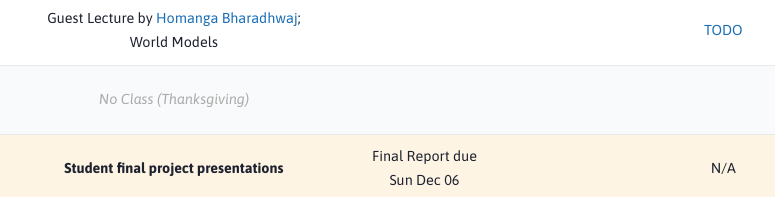
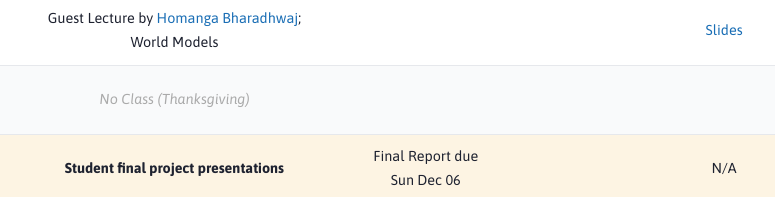
Before and after one commit to danielseita/danielseita.github.io, a plain HTML site: page csci645-fa2026.html in a window 1280 px wide. Shown: the part 4126-4323 px from the top of the page, 284-1059 px from the left. Drawn offline with Linux system fonts and the light colour scheme.

Commit message:
Add guest lecture slides link to schedule

```diff
--- a/csci645-fa2026.html
+++ b/csci645-fa2026.html
@@ -562,7 +562,7 @@
                         <td>Guest Lecture by <a href="https://homangab.github.io/">Homanga Bharadhwaj</a>;<br>World Models</td>
                         <td></td>
                         <td></td>
-                        <td><a href="">TODO</a></td>
+                        <td><a href="https://www.dropbox.com/scl/fi/tcllml2p35ig4k3e4uyin/Seita_Fa2026_Lec11b-World-Models.pdf?rlkey=jwpkqeea2ovikxbwgfwbsy6vr&st=j2jqze95&dl=0">Slides</a></td>
                         <td><a href="">TODO</a></td>
                     </tr>
                     <tr class="no-class-row">
```
